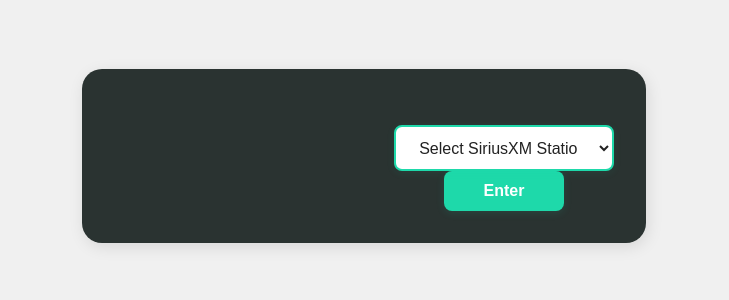
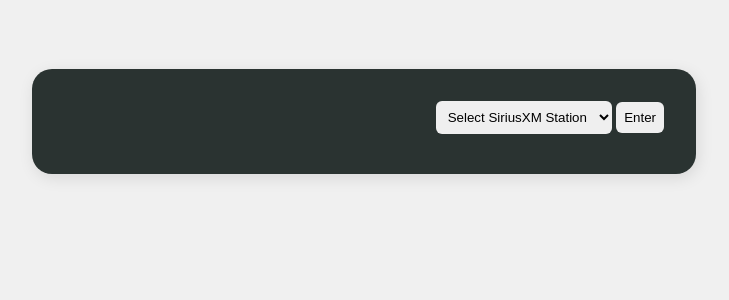
Before and after one commit to matt-ernst/xmSync-web, a Flask app: page /dashboard in a window 1280 px wide. Shown: the part 89-389 px from the top of the page, without its empty margins (276-1005 px from the left). Run offline with Flask 3, Linux system fonts and the light colour scheme; parts of the project's set-up code (start-up, migrations or seed data) failed here and were passed over.

Commit message:
Revert "Fixed stations, adjusted some styling."
This reverts commit 4c70694e4067ed154737bd8ba75ab5cca32ac94b.

```diff
--- a/app.py
+++ b/app.py
@@ -19,7 +19,7 @@
     return key.replace('_', ' ').title()
 
 station_options = [
-    {"display": key, "value": value}
+    {"display": format_display_name(key), "value": value}
     for key, value in stations.items()
 ]
 
--- a/static/polling.js
+++ b/static/polling.js
@@ -1,5 +1,5 @@
 let stationId = null;
-let pollInterval = 30000; // 30 seconds
+let pollInterval = 20000; // 20 seconds
 let pollingTimeout = null;
 
 /**
--- a/static/style.css
+++ b/static/style.css
@@ -85,7 +85,7 @@
     background: var(--tertiary-color);
     border-radius: 20px;
     padding: 2rem;
-    width: 500px;
+    width: 600px;
     margin: 0 auto;
     box-shadow: 2px 4px 16px rgba(0, 0, 0, 0.1);
 }
@@ -113,7 +113,6 @@
 
 #songInfo {
     color: var(--text-color);
-    text-align: center;
 }
 
 #welcome-xmsync {
@@ -122,6 +121,8 @@
     padding:2rem;
     background: #f9f9f9;
     border-radius: 20px;
+    "
+
 }
 
 .station-section {
@@ -129,53 +130,16 @@
     display: flex;
     flex-direction: column;
     align-items: flex-end;
-    gap: .5rem;
-    margin-top: 1.5rem;
 }
 
-
-#stationDropdown {
-    width: 220px;
-    padding: 0.7rem 1.2rem;
-    border-radius: 8px;
-    border: 2px solid var(--primary-color);
-    background: #fff;
-    color: #222;
-    font-size: 1rem;
-    transition: border-color 0.2s;
-    box-shadow: 0 2px 8px rgba(30, 217, 170, 0.08);
-}
-
-#stationDropdown:focus {
-    border-color: var(--secondary-color);
-    outline: none;
-}
-
+#stationDropdown,
 #stationInput,
 input[type="submit"] {
-    width: 120px;
-    padding: 0.7rem 1.2rem;
-    border-radius: 8px;
+    padding: 0.5rem;
+    border-radius: 6px;
     border: none;
-    background: var(--primary-color);
-    color: var(--text-color);
-    font-size: 1rem;
-    font-weight: bold;
-    cursor: pointer;
-    transition: background 0.2s, box-shadow 0.2s;
-    box-shadow: 0 2px 8px rgba(30, 217, 170, 0.12);
-    text-align: center;
-    display: block;
-    margin: 0 auto;
+    margin-bottom: 0.5rem;
 }
-
-input[type="submit"]:hover,
-input[type="submit"]:focus {
-    background: var(--secondary-color);
-    color: #fff;
-    outline: none;
-}
-
 
 /* ====== Responsive Styles ====== */
 @media (max-width: 700px) {
@@ -204,14 +168,3 @@
         text-align: left;
     }
 }
-
-@media (max-width: 700px) {
-    #stationDropdown,
-    input[type="submit"] {
-        width: 100%;
-        font-size: 1.1rem;
-    }
-    .station-section {
-        align-items: stretch;
-    }
-}
--- a/stations.py
+++ b/stations.py
@@ -75,7 +75,7 @@
     "75 - BB King's Bluesville": "bbkingsbluesville",
     "76 - Elvis Radio": "elvisradio",
     "77 - Bluegrass Junction": "bluegrassjunction",
-    "78 - Symphony Hall": "symphonyhall",
+    "78 - Symphony Hall": "symphonyhall"
     "79 - Bily Joel Channel": "billyjoelchannel",
     "105 - SiriusXM 105": "siriusxm105",
     "133 - Disney Hits": "disneyhits",
```
Also changed, not shown: 1 other file.
